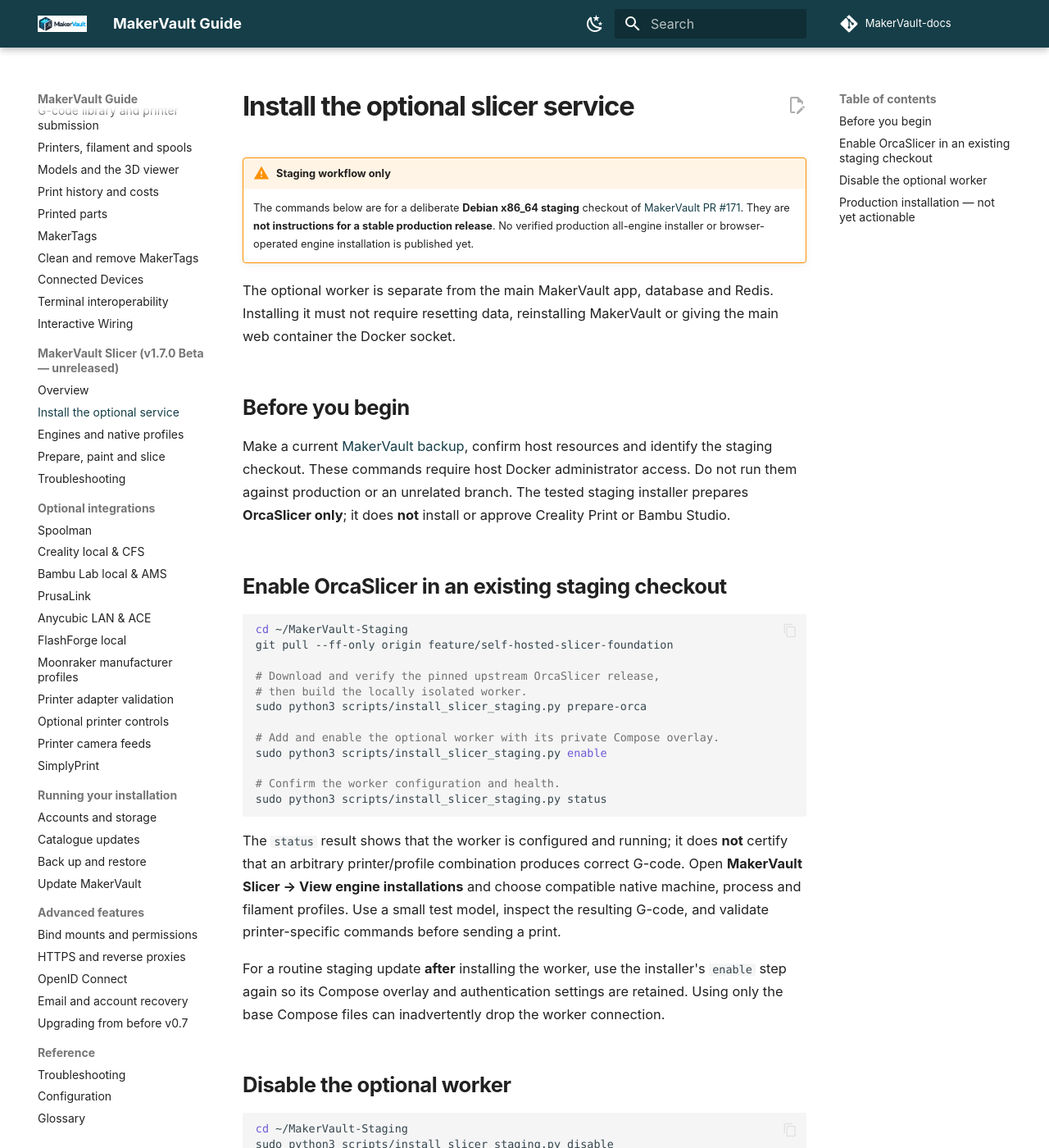
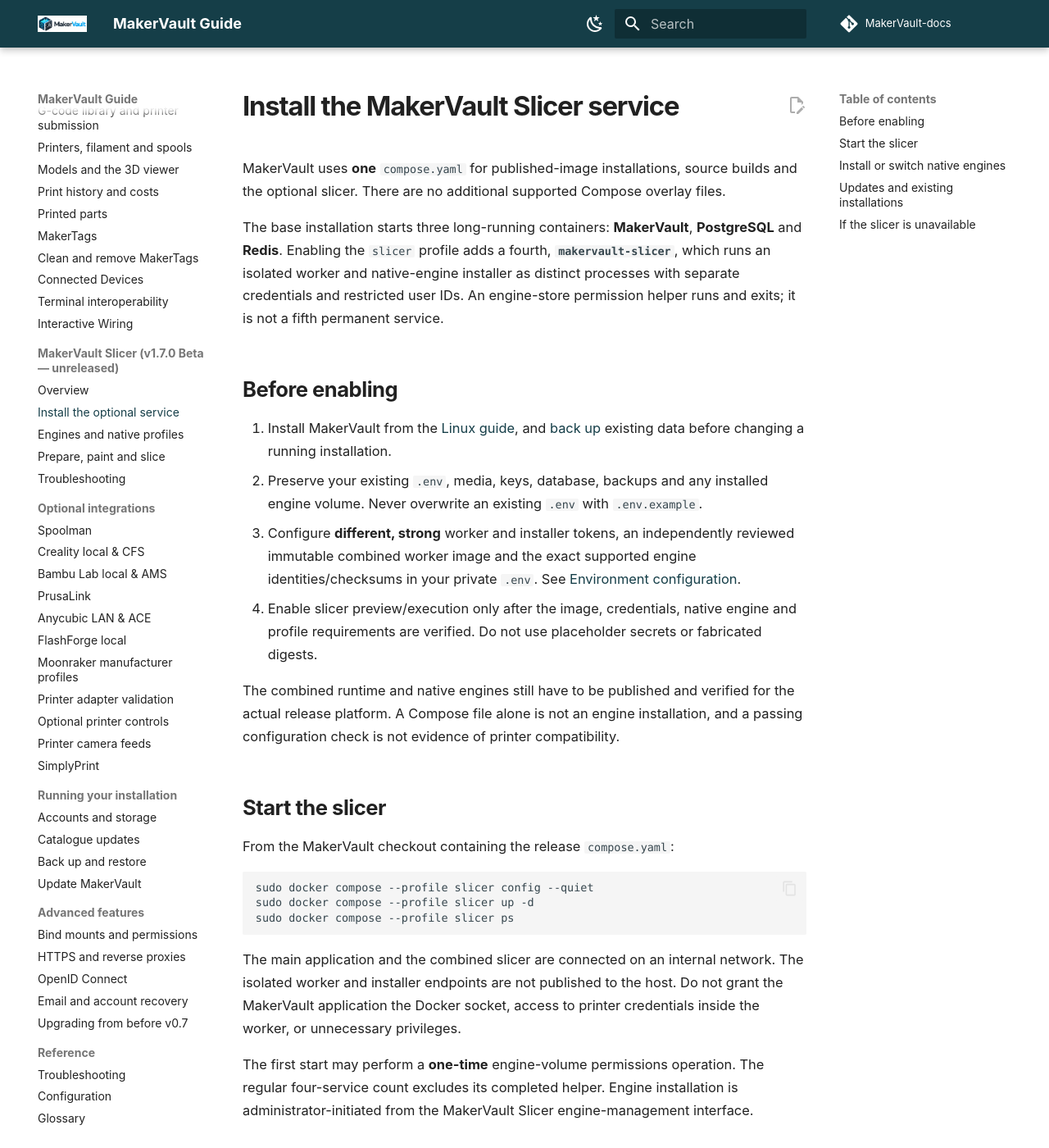
Before and after one commit to gavrd7/MakerVault-docs, an MkDocs documentation site: the page built from docs/guide/slicer/installation.md, in a window 1280 px wide and 1400 px high. Shown: the whole window at 82% size. Built offline with MkDocs 1.6.1 and Material for MkDocs 9.7.7, drawn with Linux system fonts in a browser that asks for light colours; comment, search, counter and statistics services are not loaded; some of the changed text lies outside the part shown.

Commit message:
docs(slicer): document single Compose v1.7 installation and safe upgrades

````diff
--- a/docs/guide/slicer/installation.md
+++ b/docs/guide/slicer/installation.md
@@ -1,46 +1,51 @@
-# Install the optional slicer service
+# Install the MakerVault Slicer service
 
-!!! warning "Staging workflow only"
-    The commands below are for a deliberate **Debian x86_64 staging** checkout of [MakerVault PR #171](https://github.com/gavrd7/MakerVault/pull/171). They are **not instructions for a stable production release**. No verified production all-engine installer or browser-operated engine installation is published yet.
+MakerVault uses **one** `compose.yaml` for published-image installations, source builds and the optional slicer. There are no additional supported Compose overlay files.
 
-The optional worker is separate from the main MakerVault app, database and Redis. Installing it must not require resetting data, reinstalling MakerVault or giving the main web container the Docker socket.
+The base installation starts three long-running containers: **MakerVault**, **PostgreSQL** and **Redis**. Enabling the `slicer` profile adds a fourth, **`makervault-slicer`**, which runs an isolated worker and native-engine installer as distinct processes with separate credentials and restricted user IDs. An engine-store permission helper runs and exits; it is not a fifth permanent service.
 
-## Before you begin
+## Before enabling
 
-Make a current [MakerVault backup](../administration/backup.md), confirm host resources and identify the staging checkout. These commands require host Docker administrator access. Do not run them against production or an unrelated branch. The tested staging installer prepares **OrcaSlicer only**; it does **not** install or approve Creality Print or Bambu Studio.
+1. Install MakerVault from the [Linux guide](../getting-started/install.md), and [back up](../administration/backup.md) existing data before changing a running installation.
+2. Preserve your existing `.env`, media, keys, database, backups and any installed engine volume. Never overwrite an existing `.env` with `.env.example`.
+3. Configure **different, strong** worker and installer tokens, an independently reviewed immutable combined worker image and the exact supported engine identities/checksums in your private `.env`. See [Environment configuration](../getting-started/environment.md).
+4. Enable slicer preview/execution only after the image, credentials, native engine and profile requirements are verified. Do not use placeholder secrets or fabricated digests.
 
-## Enable OrcaSlicer in an existing staging checkout
+The combined runtime and native engines still have to be published and verified for the actual release platform. A Compose file alone is not an engine installation, and a passing configuration check is not evidence of printer compatibility.
+
+## Start the slicer
+
+From the MakerVault checkout containing the release `compose.yaml`:
 
 ```bash
-cd ~/MakerVault-Staging
-git pull --ff-only origin feature/self-hosted-slicer-foundation
-
-# Download and verify the pinned upstream OrcaSlicer release,
-# then build the locally isolated worker.
-sudo python3 scripts/install_slicer_staging.py prepare-orca
-
-# Add and enable the optional worker with its private Compose overlay.
-sudo python3 scripts/install_slicer_staging.py enable
-
-# Confirm the worker configuration and health.
-sudo python3 scripts/install_slicer_staging.py status
+sudo docker compose --profile slicer config --quiet
+sudo docker compose --profile slicer up -d
+sudo docker compose --profile slicer ps
 ```
 
-The `status` result shows that the worker is configured and running; it does **not** certify that an arbitrary printer/profile combination produces correct G-code. Open **MakerVault Slicer → View engine installations** and choose compatible native machine, process and filament profiles. Use a small test model, inspect the resulting G-code, and validate printer-specific commands before sending a print.
+The main application and the combined slicer are connected on an internal network. The isolated worker and installer endpoints are not published to the host. Do not grant the MakerVault application the Docker socket, access to printer credentials inside the worker, or unnecessary privileges.
 
-For a routine staging update **after** installing the worker, use the installer's `enable` step again so its Compose overlay and authentication settings are retained. Using only the base Compose files can inadvertently drop the worker connection.
+The first start may perform a **one-time** engine-volume permissions operation. The regular four-service count excludes its completed helper. Engine installation is administrator-initiated from the MakerVault Slicer engine-management interface.
 
-## Disable the optional worker
+## Install or switch native engines
+
+Open **MakerVault Slicer → View engine installations**. Review the engine, version and source, then explicitly choose **Install**, **Update**, **Switch** or **Uninstall** as supported. MakerVault checks the source/identity and stores installed versions in a persistent engine volume. Set up matching native printer, process and filament presets before slicing.
+
+The service may contain several verified engines; you do **not** have to install OrcaSlicer in order to use Creality Print or Bambu Studio.
+
+## Updates and existing installations
+
+With an installed slicer, retain the profile in normal Compose operations:
 
 ```bash
-cd ~/MakerVault-Staging
-sudo python3 scripts/install_slicer_staging.py disable
+sudo docker compose --profile slicer config --quiet
+sudo docker compose --profile slicer up -d
 ```
 
-This removes worker execution without resetting the application's database or G-code library. **Never** run `docker compose down -v` as a way to disable the slicer. Do not share or commit `.slicer-staging.env`; it contains private worker credentials.
+Do not silently replace installed engine binaries when upgrading MakerVault itself. Engine version changes require independent verification and explicit administrator action. See [Update MakerVault](../administration/updates.md).
 
-## Production installation — not yet actionable
+Older development checkouts used `compose.build.yaml`, `compose.slicer.yaml` and `compose.slicer.staging.yaml`. These are **retired**. If you previously used them, back up and review existing private staging credentials, custom service overrides, image references and persistent volumes before adopting the one-file deployment. Never run `docker compose down -v` as an upgrade step.
 
-The intended release experience is one optional service/container and independently approved engine installations. A final supported image, exact configuration, upgrade/rollback procedure and administrator UI must be published and tested before providing production commands. Do not uncomment hypothetical services, substitute unreviewed images or grant the web app privileged Docker access to work around missing functionality.
+## If the slicer is unavailable
 
-Without a healthy worker, MakerVault's other 3D Printing features continue to work; [troubleshooting](troubleshooting.md) explains the status messages. Refer to [engine selection and profiles](engines.md) once a verified worker is available.
+Check `sudo docker compose --profile slicer ps`, the worker's health, its approved image identity, separate tokens and native engine registry. Other MakerVault features remain operational even if no slicer engine is installed. See [Troubleshooting](troubleshooting.md).
````
